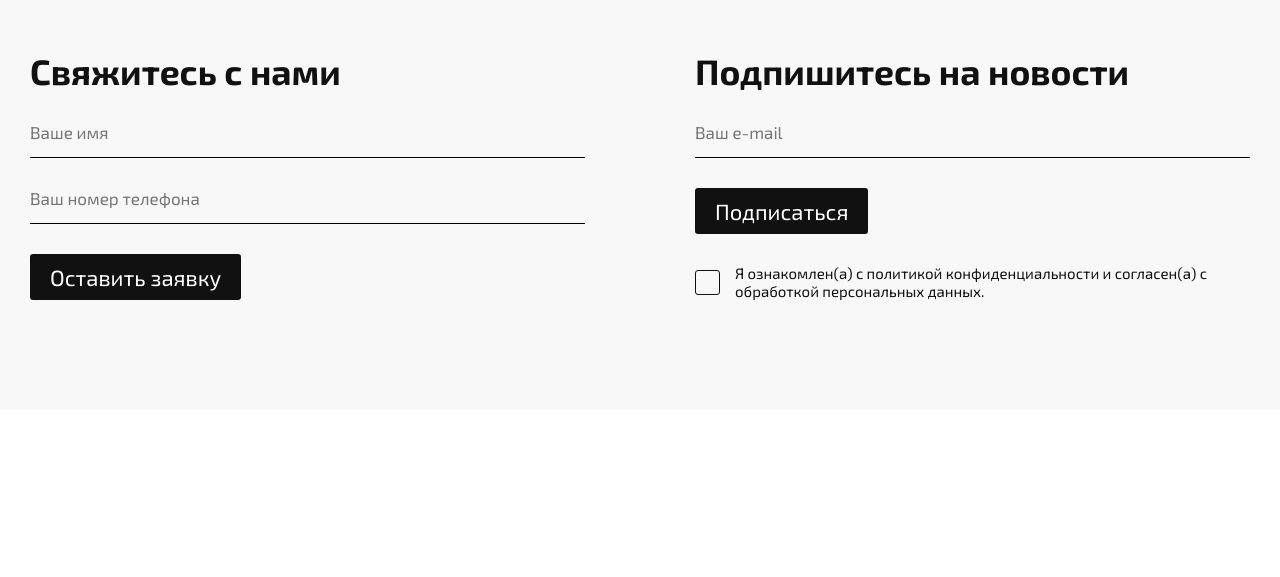
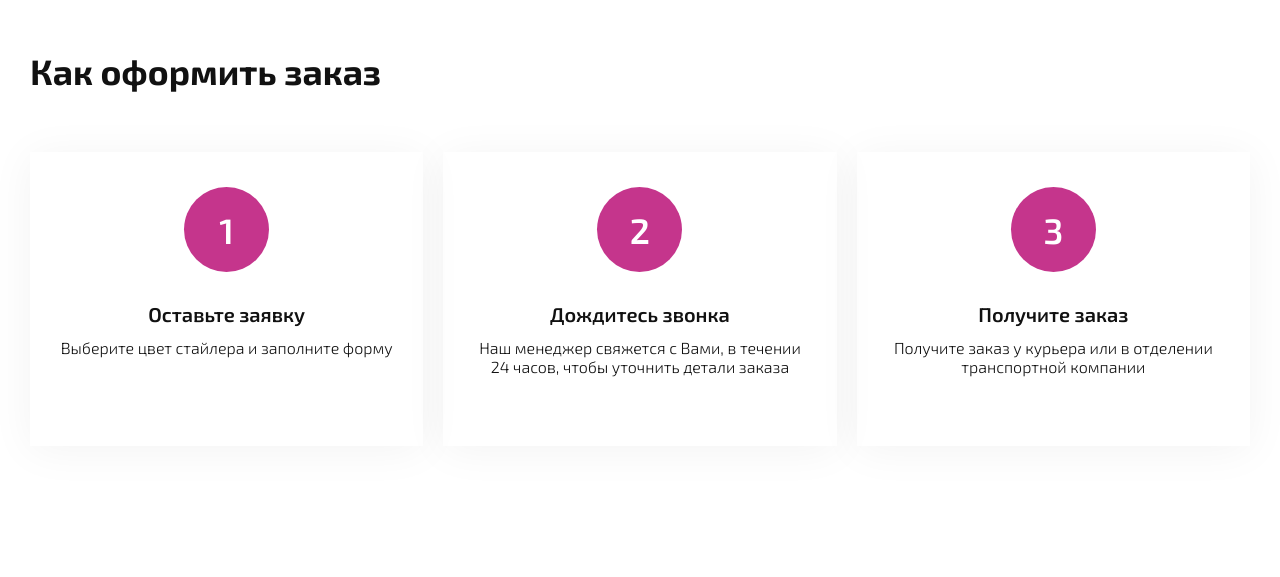
Before and after one commit to rxfr-dvpr/Dyson-Shop, a Vue app: page / in a window 1280 px wide. Shown: the part 3083-3660 px from the top of the page. Before the commit the page ends 3493 px from the top, so only its background shows below. Built offline with nearby package versions, Linux system fonts and the light colour scheme.

Commit message:
ordering section added

```diff
--- /dev/null
+++ b/src/components/Ordering.vue
@@ -0,0 +1,87 @@
+<template>
+  <section class="ordering__section">
+    <div class="container">
+        <div class="row">
+            <h2 class="ordering-title all-title">{{ store.orderTitle }}</h2>
+
+            <div class="ordering-steps">
+                <div class="ordering-steps-item" v-for="(order, idx) in store.orderSteps" :key="idx">
+                    <span class="order-num all-title">{{ idx + 1 }}</span>
+
+                    <h4 class="order-name">{{ order.name }}</h4>
+
+                    <p class="order-txt all-txt">{{ order.txt }}</p>
+                </div>
+            </div>
+        </div>
+    </div>
+  </section>
+</template>
+
+<script>
+import { orderStore } from "@/stores/orderStore.js";
+
+export default {
+    name: 'Ordering Section',
+    data() {
+        return {
+            store: orderStore()
+        }
+    }
+}
+
+</script>
+
+<style lang="scss" scoped>
+
+.ordering__section {
+    width: 100%;
+    padding: 150px 0;
+
+    .row {
+        flex-direction: column;
+        row-gap: 60px;
+    }
+
+    .ordering-steps {
+        width: 100%;
+        display: grid;
+        grid-template-columns: repeat(3, 1fr);
+        gap: 20px;
+
+        &-item {
+            max-width: 440px;
+            width: 100%;
+            box-shadow: 0px 4px 41px 0px rgba(0, 0, 0, 0.05);
+            padding: 35px 30px 70px;
+            display: flex;
+            flex-direction: column;
+            align-items: center;
+            text-align: center;
+            row-gap: 12px;
+
+            .order-num {
+                margin-bottom: 18px;
+                width: 85px;
+                height: 85px;
+                border-radius: 50%;
+                background: var(--main-pink);
+                color: var(--main-white);
+                display: grid;
+                place-items: center;
+                font-weight: 600;
+            }
+
+            .order-name {
+                font-size: 20px;
+                font-weight: 600;
+            }
+
+            .order-txt {
+                font-weight: 300;
+            }
+        }
+    }
+}
+
+</style>
--- /dev/null
+++ b/src/stores/orderStore.js
@@ -0,0 +1,21 @@
+import { defineStore } from "pinia";
+
+export const orderStore = defineStore('Ordering Store', {
+    state: () => ({
+        orderTitle: 'Как оформить заказ',
+        orderSteps: [
+            {
+                name: 'Оставьте заявку',
+                txt: 'Выберите цвет стайлера и заполните форму'
+            },
+            {
+                name: 'Дождитесь звонка',
+                txt: 'Наш менеджер свяжется с Вами, в течении 24 часов, чтобы уточнить детали заказа'
+            },
+            {
+                name: 'Получите заказ',
+                txt: 'Получите заказ у курьера или в отделении транспортной компании'
+            },
+        ]
+    })
+})
--- a/src/views/HomeView.vue
+++ b/src/views/HomeView.vue
@@ -7,6 +7,8 @@
     <Opinion/>
 
     <Advantages/>
+
+    <Ordering/>
 
     <Contact/>
   </main>
@@ -18,6 +20,7 @@ import Opinion from '@/components/Opinion.vue'
 import Advantages from '@/components/Advantages.vue'
 import Category from '@/components/Category.vue'
 import Contact from '@/components/Contact.vue'
+import Ordering from '@/components/Ordering.vue'
 
 export default {
   name: 'Home Page',
@@ -26,7 +29,8 @@ export default {
     Category,
     Opinion,
     Advantages,
-    Contact
+    Ordering,
+    Contact,
   }
 }
 
```
